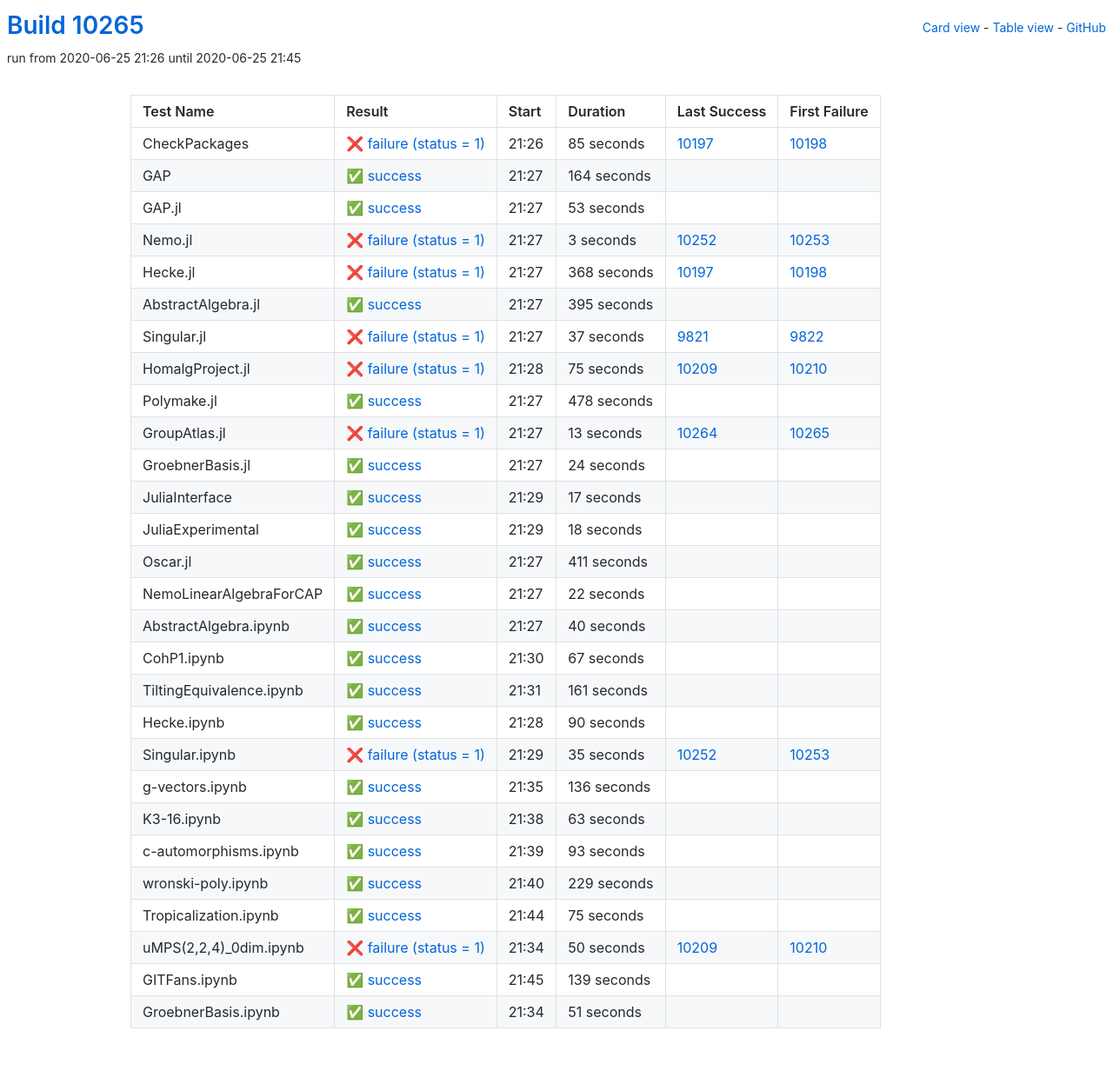
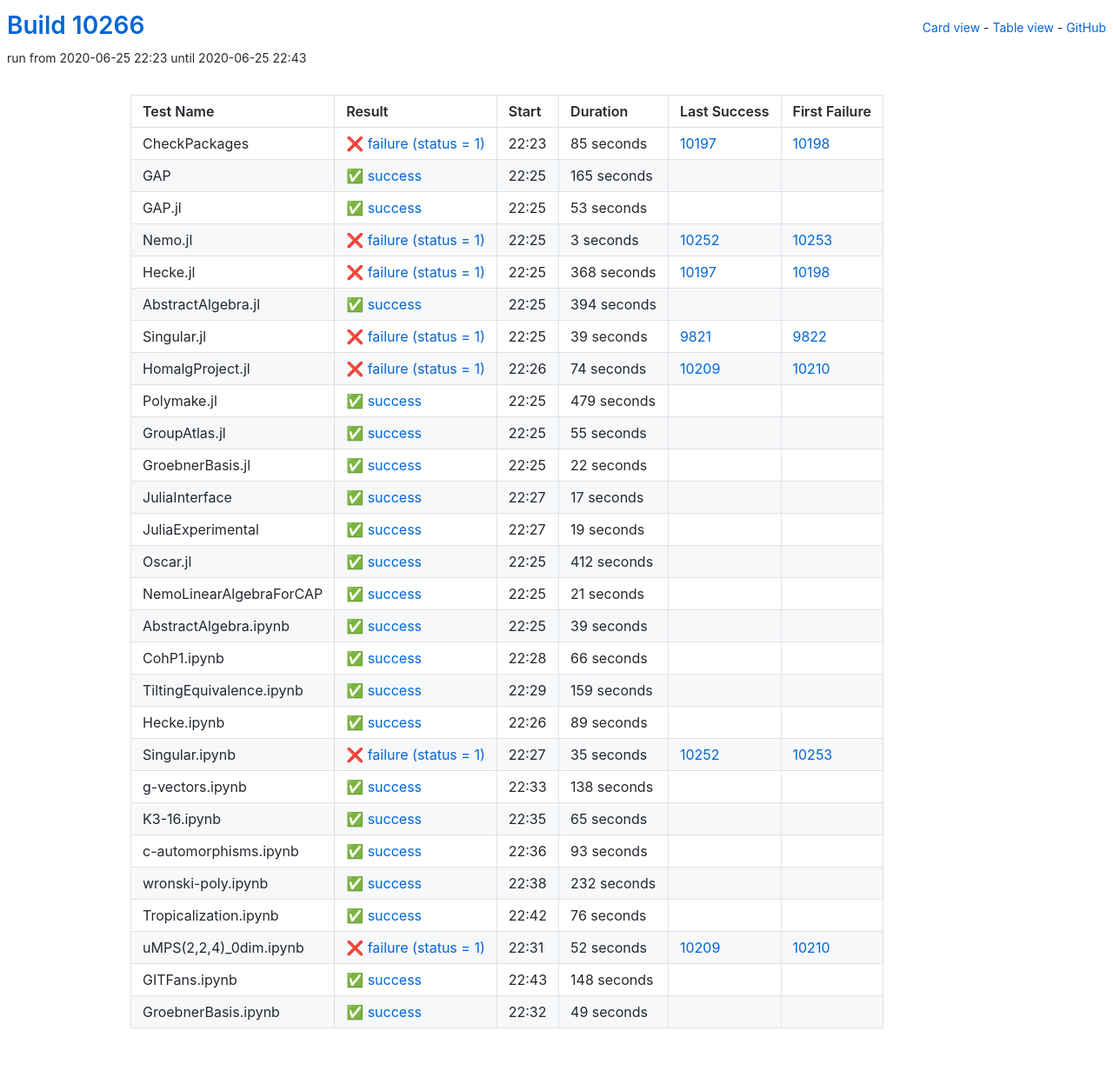
Before and after one commit to oscar-system/oscar-ci-status, a Jekyll site: the page built from table.html, in a window 1280 px wide. Shown: the whole page at 87% size. Built offline with Jekyll 4.4.1, drawn with Linux system fonts in a browser that asks for light colours.

Commit message:
Build #10266

```diff
--- a/_data/ci.yml
+++ b/_data/ci.yml
@@ -1,6 +1,6 @@
 ---
-build: 10265
-build_url: https://oscarci.mathematik.uni-kl.de/job/oscar/10265/
+build: 10266
+build_url: https://oscarci.mathematik.uni-kl.de/job/oscar/10266/
 job: oscar
 organization: oscar-system
 repo: oscar-ci-status
@@ -8,8 +8,8 @@ repourl: https://github.com/oscar-system/oscar-ci-status
 tests:
 - name: CheckPackages
   id: checkpackages
-  log: https://oscarci.mathematik.uni-kl.de/job/oscar/10265/artifact/logs/build-10265/CheckPackages.log
-  start: 2020-06-25 21:26
+  log: https://oscarci.mathematik.uni-kl.de/job/oscar/10266/artifact/logs/build-10266/CheckPackages.log
+  start: 2020-06-25 22:23
   success: false
   exitcode: 1
   status: failure
@@ -20,20 +20,20 @@ tests:
   first_failure_url: https://oscarci.mathematik.uni-kl.de/job/oscar/10198/
 - name: GAP
   id: gap
-  log: https://oscarci.mathematik.uni-kl.de/job/oscar/10265/artifact/logs/build-10265/GAP.log
-  start: 2020-06-25 21:27
+  log: https://oscarci.mathematik.uni-kl.de/job/oscar/10266/artifact/logs/build-10266/GAP.log
+  start: 2020-06-25 22:25
   success: true
   exitcode: 0
   status: success
-  duration: 164
+  duration: 165
   last_success: false
   last_success_url:
   first_failure: false
   first_failure_url:
 - name: GAP.jl
   id: gap-jl
-  log: https://oscarci.mathematik.uni-kl.de/job/oscar/10265/artifact/logs/build-10265/GAP.jl.log
-  start: 2020-06-25 21:27
+  log: https://oscarci.mathematik.uni-kl.de/job/oscar/10266/artifact/logs/build-10266/GAP.jl.log
+  start: 2020-06-25 22:25
   success: true
   exitcode: 0
   status: success
@@ -44,8 +44,8 @@ tests:
   first_failure_url:
 - name: Nemo.jl
   id: nemo-jl
-  log: https://oscarci.mathematik.uni-kl.de/job/oscar/10265/artifact/logs/build-10265/Nemo.jl.log
-  start: 2020-06-25 21:27
+  log: https://oscarci.mathematik.uni-kl.de/job/oscar/10266/artifact/logs/build-10266/Nemo.jl.log
+  start: 2020-06-25 22:25
   success: false
   exitcode: 1
   status: failure
@@ -56,8 +56,8 @@ tests:
   first_failure_url: https://oscarci.mathematik.uni-kl.de/job/oscar/10253/
 - name: Hecke.jl
   id: hecke-jl
-  log: https://oscarci.mathematik.uni-kl.de/job/oscar/10265/artifact/logs/build-10265/Hecke.jl.log
-  start: 2020-06-25 21:27
+  log: https://oscarci.mathematik.uni-kl.de/job/oscar/10266/artifact/logs/build-10266/Hecke.jl.log
+  start: 2020-06-25 22:25
   success: false
   exitcode: 1
   status: failure
@@ -68,80 +68,80 @@ tests:
   first_failure_url: https://oscarci.mathematik.uni-kl.de/job/oscar/10198/
 - name: AbstractAlgebra.jl
   id: abstractalgebra-jl
-  log: https://oscarci.mathematik.uni-kl.de/job/oscar/10265/artifact/logs/build-10265/AbstractAlgebra.jl.log
-  start: 2020-06-25 21:27
+  log: https://oscarci.mathematik.uni-kl.de/job/oscar/10266/artifact/logs/build-10266/AbstractAlgebra.jl.log
+  start: 2020-06-25 22:25
   success: true
   exitcode: 0
   status: success
-  duration: 395
+  duration: 394
   last_success: false
   last_success_url:
   first_failure: false
   first_failure_url:
 - name: Singular.jl
   id: singular-jl
-  log: https://oscarci.mathematik.uni-kl.de/job/oscar/10265/artifact/logs/build-10265/Singular.jl.log
-  start: 2020-06-25 21:27
+  log: https://oscarci.mathematik.uni-kl.de/job/oscar/10266/artifact/logs/build-10266/Singular.jl.log
+  start: 2020-06-25 22:25
   success: false
   exitcode: 1
   status: failure
-  duration: 37
+  duration: 39
   last_success: 9821
   last_success_url: https://oscarci.mathematik.uni-kl.de/job/oscar/9821/
   first_failure: 9822
   first_failure_url: https://oscarci.mathematik.uni-kl.de/job/oscar/9822/
 - name: HomalgProject.jl
   id: homalgproject-jl
-  log: https://oscarci.mathematik.uni-kl.de/job/oscar/10265/artifact/logs/build-10265/HomalgProject.jl.log
-  start: 2020-06-25 21:28
+  log: https://oscarci.mathematik.uni-kl.de/job/oscar/10266/artifact/logs/build-10266/HomalgProject.jl.log
+  start: 2020-06-25 22:26
   success: false
   exitcode: 1
   status: failure
-  duration: 75
+  duration: 74
   last_success: 10209
   last_success_url: https://oscarci.mathematik.uni-kl.de/job/oscar/10209/
   first_failure: 10210
   first_failure_url: https://oscarci.mathematik.uni-kl.de/job/oscar/10210/
 - name: Polymake.jl
   id: polymake-jl
-  log: https://oscarci.mathematik.uni-kl.de/job/oscar/10265/artifact/logs/build-10265/Polymake.jl.log
-  start: 2020-06-25 21:27
+  log: https://oscarci.mathematik.uni-kl.de/job/oscar/10266/artifact/logs/build-10266/Polymake.jl.log
+  start: 2020-06-25 22:25
   success: true
   exitcode: 0
   status: success
-  duration: 478
+  duration: 479
   last_success: false
   last_success_url:
   first_failure: false
   first_failure_url:
 - name: GroupAtlas.jl
   id: groupatlas-jl
-  log: https://oscarci.mathematik.uni-kl.de/job/oscar/10265/artifact/logs/build-10265/GroupAtlas.jl.log
-  start: 2020-06-25 21:27
-  success: false
-  exitcode: 1
-  status: failure
-  duration: 13
-  last_success: 10264
-  last_success_url: https://oscarci.mathematik.uni-kl.de/job/oscar/10264/
-  first_failure: 10265
-  first_failure_url: https://oscarci.mathematik.uni-kl.de/job/oscar/10265/
-- name: GroebnerBasis.jl
-  id: groebnerbasis-jl
-  log: https://oscarci.mathematik.uni-kl.de/job/oscar/10265/artifact/logs/build-10265/GroebnerBasis.jl.log
-  start: 2020-06-25 21:27
+  log: https://oscarci.mathematik.uni-kl.de/job/oscar/10266/artifact/logs/build-10266/GroupAtlas.jl.log
+  start: 2020-06-25 22:25
   success: true
   exitcode: 0
   status: success
-  duration: 24
+  duration: 55
+  last_success: false
+  last_success_url:
+  first_failure: false
+  first_failure_url:
+- name: GroebnerBasis.jl
+  id: groebnerbasis-jl
+  log: https://oscarci.mathematik.uni-kl.de/job/oscar/10266/artifact/logs/build-10266/GroebnerBasis.jl.log
+  start: 2020-06-25 22:25
+  success: true
+  exitcode: 0
+  status: success
+  duration: 22
   last_success: false
   last_success_url:
   first_failure: false
   first_failure_url:
 - name: JuliaInterface
   id: juliainterface
-  log: https://oscarci.mathematik.uni-kl.de/job/oscar/10265/artifact/logs/build-10265/JuliaInterface.log
-  start: 2020-06-25 21:29
+  log: https://oscarci.mathematik.uni-kl.de/job/oscar/10266/artifact/logs/build-10266/JuliaInterface.log
+  start: 2020-06-25 22:27
   success: true
   exitcode: 0
   status: success
@@ -152,92 +152,92 @@ tests:
   first_failure_url:
 - name: JuliaExperimental
   id: juliaexperimental
-  log: https://oscarci.mathematik.uni-kl.de/job/oscar/10265/artifact/logs/build-10265/JuliaExperimental.log
-  start: 2020-06-25 21:29
+  log: https://oscarci.mathematik.uni-kl.de/job/oscar/10266/artifact/logs/build-10266/JuliaExperimental.log
+  start: 2020-06-25 22:27
   success: true
   exitcode: 0
   status: success
-  duration: 18
+  duration: 19
   last_success: false
   last_success_url:
   first_failure: false
   first_failure_url:
 - name: Oscar.jl
   id: oscar-jl
-  log: https://oscarci.mathematik.uni-kl.de/job/oscar/10265/artifact/logs/build-10265/Oscar.jl.log
-  start: 2020-06-25 21:27
+  log: https://oscarci.mathematik.uni-kl.de/job/oscar/10266/artifact/logs/build-10266/Oscar.jl.log
+  start: 2020-06-25 22:25
   success: true
   exitcode: 0
   status: success
-  duration: 411
+  duration: 412
   last_success: false
   last_success_url:
   first_failure: false
   first_failure_url:
 - name: NemoLinearAlgebraForCAP
   id: nemolinearalgebraforcap
-  log: https://oscarci.mathematik.uni-kl.de/job/oscar/10265/artifact/logs/build-10265/NemoLinearAlgebraForCAP.log
-  start: 2020-06-25 21:27
+  log: https://oscarci.mathematik.uni-kl.de/job/oscar/10266/artifact/logs/build-10266/NemoLinearAlgebraForCAP.log
+  start: 2020-06-25 22:25
   success: true
   exitcode: 0
   status: success
-  duration: 22
+  duration: 21
   last_success: false
   last_success_url:
   first_failure: false
   first_failure_url:
 - name: AbstractAlgebra.ipynb
   id: abstractalgebra-ipynb
-  log: https://oscarci.mathematik.uni-kl.de/job/oscar/10265/artifact/logs/build-10265/AbstractAlgebra.ipynb.log
-  start: 2020-06-25 21:27
+  log: https://oscarci.mathematik.uni-kl.de/job/oscar/10266/artifact/logs/build-10266/AbstractAlgebra.ipynb.log
+  start: 2020-06-25 22:25
   success: true
   exitcode: 0
   status: success
-  duration: 40
+  duration: 39
   last_success: false
   last_success_url:
   first_failure: false
   first_failure_url:
 - name: CohP1.ipynb
   id: cohp1-ipynb
-  log: https://oscarci.mathematik.uni-kl.de/job/oscar/10265/artifact/logs/build-10265/CohP1.ipynb.log
-  start: 2020-06-25 21:30
+  log: https://oscarci.mathematik.uni-kl.de/job/oscar/10266/artifact/logs/build-10266/CohP1.ipynb.log
+  start: 2020-06-25 22:28
   success: true
   exitcode: 0
   status: success
-  duration: 67
+  duration: 66
   last_success: false
   last_success_url:
   first_failure: false
   first_failure_url:
 - name: TiltingEquivalence.ipynb
   id: tiltingequivalence-ipynb
-  log: https://oscarci.mathematik.uni-kl.de/job/oscar/10265/artifact/logs/build-10265/TiltingEquivalence.ipynb.log
-  start: 2020-06-25 21:31
+  log: https://oscarci.mathematik.uni-kl.de/job/oscar/10266/artifact/logs/build-10266/TiltingEquivalence.ipynb.log
+  start: 2020-06-25 22:29
   success: true
   exitcode: 0
   status: success
-  duration: 161
+  duration: 159
   last_success: false
   last_success_url:
   first_failure: false
   first_failure_url:
 - name: Hecke.ipynb
   id: hecke-ipynb
-  log: https://oscarci.mathematik.uni-kl.de/job/oscar/10265/artifact/logs/build-10265/Hecke.ipynb.log
-  start: 2020-06-25 21:28
+  log: https://oscarci.mathematik.uni-kl.de/job/oscar/10266/artifact/logs/build-10266/Hecke.ipynb.log
+  start: 2020-06-25 22:26
   success: true
   exitcode: 0
   status: success
-  duration: 90
+  duration: 89
   last_success: false
   last_success_url:
   first_failure: false
   first_failure_url:
 - name: Singular.ipynb
   id: singular-ipynb
-  log: https://oscarci.mathematik.uni-kl.de/job/oscar/10265/artifact/logs/build-10265/Singular.ipynb.log
-  start: 2020-06-25 21:29
+  log: https://oscarci.mathematik.uni-kl.de/job/oscar/10266/artifact/logs/build-10266/Singular.ipynb.log
+  start: 2020-06-25 22:27
   success: false
   exitcode: 1
   status: failure
@@ -248,32 +248,32 @@ tests:
   first_failure_url: https://oscarci.mathematik.uni-kl.de/job/oscar/10253/
 - name: g-vectors.ipynb
   id: g-vectors-ipynb
-  log: https://oscarci.mathematik.uni-kl.de/job/oscar/10265/artifact/logs/build-10265/g-vectors.ipynb.log
-  start: 2020-06-25 21:35
+  log: https://oscarci.mathematik.uni-kl.de/job/oscar/10266/artifact/logs/build-10266/g-vectors.ipynb.log
+  start: 2020-06-25 22:33
   success: true
   exitcode: 0
   status: success
-  duration: 136
+  duration: 138
   last_success: false
   last_success_url:
   first_failure: false
   first_failure_url:
 - name: K3-16.ipynb
   id: k3-16-ipynb
-  log: https://oscarci.mathematik.uni-kl.de/job/oscar/10265/artifact/logs/build-10265/K3-16.ipynb.log
-  start: 2020-06-25 21:38
+  log: https://oscarci.mathematik.uni-kl.de/job/oscar/10266/artifact/logs/build-10266/K3-16.ipynb.log
+  start: 2020-06-25 22:35
   success: true
   exitcode: 0
   status: success
-  duration: 63
+  duration: 65
   last_success: false
   last_success_url:
   first_failure: false
   first_failure_url:
 - name: c-automorphisms.ipynb
   id: c-automorphisms-ipynb
-  log: https://oscarci.mathematik.uni-kl.de/job/oscar/10265/artifact/logs/build-10265/c-automorphisms.ipynb.log
-  start: 2020-06-25 21:39
+  log: https://oscarci.mathematik.uni-kl.de/job/oscar/10266/artifact/logs/build-10266/c-automorphisms.ipynb.log
+  start: 2020-06-25 22:36
   success: true
   exitcode: 0
   status: success
@@ -284,60 +284,60 @@ tests:
   first_failure_url:
 - name: wronski-poly.ipynb
   id: wronski-poly-ipynb
-  log: https://oscarci.mathematik.uni-kl.de/job/oscar/10265/artifact/logs/build-10265/wronski-poly.ipynb.log
-  start: 2020-06-25 21:40
+  log: https://oscarci.mathematik.uni-kl.de/job/oscar/10266/artifact/logs/build-10266/wronski-poly.ipynb.log
+  start: 2020-06-25 22:38
   success: true
   exitcode: 0
   status: success
-  duration: 229
+  duration: 232
   last_success: false
   last_success_url:
   first_failure: false
   first_failure_url:
 - name: Tropicalization.ipynb
   id: tropicalization-ipynb
-  log: https://oscarci.mathematik.uni-kl.de/job/oscar/10265/artifact/logs/build-10265/Tropicalization.ipynb.log
-  start: 2020-06-25 21:44
+  log: https://oscarci.mathematik.uni-kl.de/job/oscar/10266/artifact/logs/build-10266/Tropicalization.ipynb.log
+  start: 2020-06-25 22:42
   success: true
   exitcode: 0
   status: success
-  duration: 75
+  duration: 76
   last_success: false
   last_success_url:
   first_failure: false
   first_failure_url:
 - name: uMPS(2,2,4)_0dim.ipynb
   id: umps-2-2-4-0dim-ipynb
-  log: https://oscarci.mathematik.uni-kl.de/job/oscar/10265/artifact/logs/build-10265/uMPS-2-2-4-_0dim.ipynb.log
-  start: 2020-06-25 21:34
+  log: https://oscarci.mathematik.uni-kl.de/job/oscar/10266/artifact/logs/build-10266/uMPS-2-2-4-_0dim.ipynb.log
+  start: 2020-06-25 22:31
   success: false
   exitcode: 1
   status: failure
-  duration: 50
+  duration: 52
   last_success: 10209
   last_success_url: https://oscarci.mathematik.uni-kl.de/job/oscar/10209/
   first_failure: 10210
   first_failure_url: https://oscarci.mathematik.uni-kl.de/job/oscar/10210/
 - name: GITFans.ipynb
   id: gitfans-ipynb
-  log: https://oscarci.mathematik.uni-kl.de/job/oscar/10265/artifact/logs/build-10265/GITFans.ipynb.log
-  start: 2020-06-25 21:45
+  log: https://oscarci.mathematik.uni-kl.de/job/oscar/10266/artifact/logs/build-10266/GITFans.ipynb.log
+  start: 2020-06-25 22:43
   success: true
   exitcode: 0
   status: success
-  duration: 139
+  duration: 148
   last_success: false
   last_success_url:
   first_failure: false
   first_failure_url:
 - name: GroebnerBasis.ipynb
   id: groebnerbasis-ipynb
-  log: https://oscarci.mathematik.uni-kl.de/job/oscar/10265/artifact/logs/build-10265/GroebnerBasis.ipynb.log
-  start: 2020-06-25 21:34
+  log: https://oscarci.mathematik.uni-kl.de/job/oscar/10266/artifact/logs/build-10266/GroebnerBasis.ipynb.log
+  start: 2020-06-25 22:32
   success: true
   exitcode: 0
   status: success
-  duration: 51
+  duration: 49
   last_success: false
   last_success_url:
   first_failure: false
```
Also changed, not shown: README.md.
